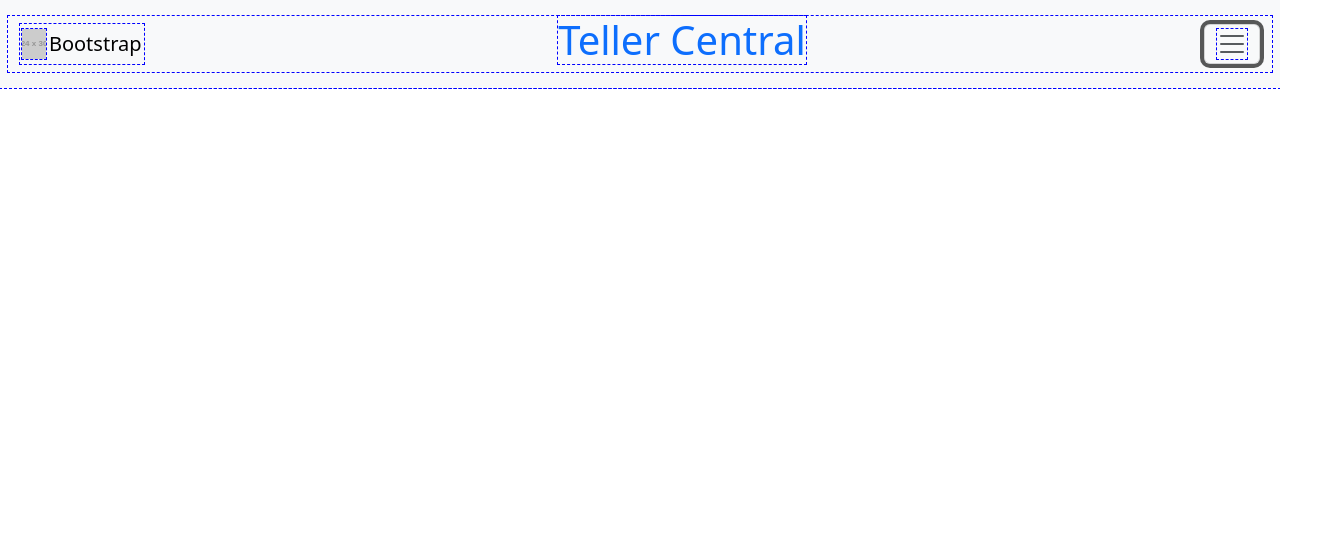
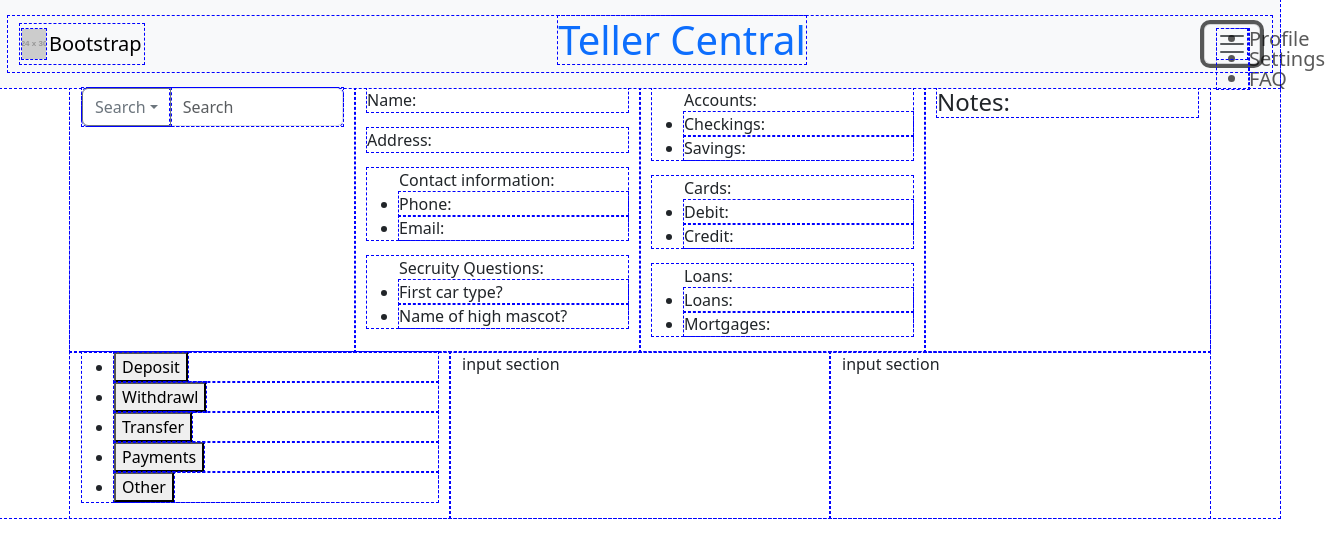
Before and after one commit to Clyderitchie/final_project, a plain HTML site: page index.html in a window 1280 px wide. Both pictures are taken after a click on the button 1231 px from the left and 44 px from the top of the page. Shown: the whole page, 1325 px wide, since content can reach past the window. Drawn offline with nearby package versions, Linux system fonts and the light colour scheme; placeholder pictures from the web are drawn by us.

Commit message:
Added more of the basic layout of the home screen. Working on getting an idea of where I would like things before I work on the funcationality of the sections

```diff
--- a/assets/javascript/script.js
+++ b/assets/javascript/script.js
@@ -0,0 +1,18 @@
+// Global variables
+let toggleBtn = document.querySelector('#toggle-btn');
+
+
+
+
+
+
+
+// Header section
+toggleBtn.addEventListener('click', function(event){
+    event.preventDefault();
+    let toggleList = document.querySelector('#toggle-list')
+    toggleList.innerHTML = `
+    <li>Profile</li>
+    <li>Settings</li>
+    <li>FAQ</li>`
+})
--- a/index.html
+++ b/index.html
@@ -15,19 +15,77 @@
     <nav class="navbar bg-body-tertiary d-flex">
         <div class="container-fluid justify-content-between align-items-center m-2 ">
             <a id="bank-logo" class="navbar-brand d-flex justify-content-evenly" href="#">
-                <img src="https://placehold.co/24x30" alt="Logo"
-                        class="d-inline-block align-text-top">
+                <img src="https://placehold.co/24x30" alt="Logo" class="d-inline-block align-text-top">
                 Bootstrap
             </a>
             <h1 class="text-primary"> Teller Central</h1>
-            <button class="navbar-toggler" type="button" data-bs-toggle="collapse"
-                data-bs-target="#navbarToggleExternalContent" aria-controls="navbarToggleExternalContent"
-                aria-expanded="false" aria-label="Toggle navigation">
-                <span class="navbar-toggler-icon"></span>
+            <button id="toggle-btn" class="navbar-toggler" type="button">
+                <span class="navbar-toggler-icon">
+                    <ul id="toggle-list"></ul>
+                </span>
             </button>
+
         </div>
     </nav>
-
+    <div class="container">
+        <div id="customer-search-info-container" class="row"> <!-- Container for the customer look up and information section -->
+            <div id="search-container" class="col-3">
+                <div class="input-group mb-3">
+                    <button class="btn btn-outline-secondary dropdown-toggle" type="button" data-bs-toggle="dropdown" aria-expanded="false" >Search</button>
+                    <ul class="dropdown-menu">
+                      <li><a class="dropdown-item" href="#">Name</a></li>
+                      <li><a class="dropdown-item" href="#">Account Number</a></li>
+                      <li><a class="dropdown-item" href="#">Phone number</a></li>
+                      <li><a class="dropdown-item" href="#"></a>Debit Card</li>
+                      <li><a class="dropdown-item" href="#">SSN</a></li>
+                    </ul>
+                    <input type="text" class="form-control" aria-label="Text input with dropdown button" placeholder="Search">
+                  </div>
+            </div>
+            <div id="customer-personal-info" class="col-3">
+                <p>Name:</p>
+                <p>Address:</p>
+                <ul>Contact information:
+                    <li>Phone:</li>
+                    <li>Email:</li>
+                </ul>
+                <ul>Secruity Questions:
+                    <li>First car type?</li>
+                    <li>Name of high mascot?</li>
+                </ul>
+            </div>
+            <div id="customer-account-info" class="col-3">
+                <ul>Accounts:
+                    <li>Checkings:</li>
+                    <li>Savings:</li>
+                </ul>
+                <ul>Cards:
+                    <li>Debit:</li>
+                    <li>Credit:</li>
+                </ul>
+                <ul>Loans:
+                    <li>Loans:</li>
+                    <li>Mortgages:</li>
+                </ul>
+            </div>
+            <div id="customer-account-notes" class="col-3">
+                <h4>Notes:</h4>
+            </div>
+        </div>
+        <div id="transaction-container" class="row"> <!-- Container for the transaction section -->
+            <div id="transaction-type" class="col-4">
+                <ul>
+                    <li> <button>Deposit</button></li>
+                    <li><button>Withdrawl</button></li>
+                    <li><button>Transfer</button></li>
+                    <li><button>Payments</button></li>
+                    <li> <button>Other</button></li>
+                </ul>
+            </div>
+            <div class="col-4">input section</div>
+            <div class="col-4">input section</div>
+        </div>
+    </div>
 
 
     <script src="./assets/javascript/script.js"></script>
```
